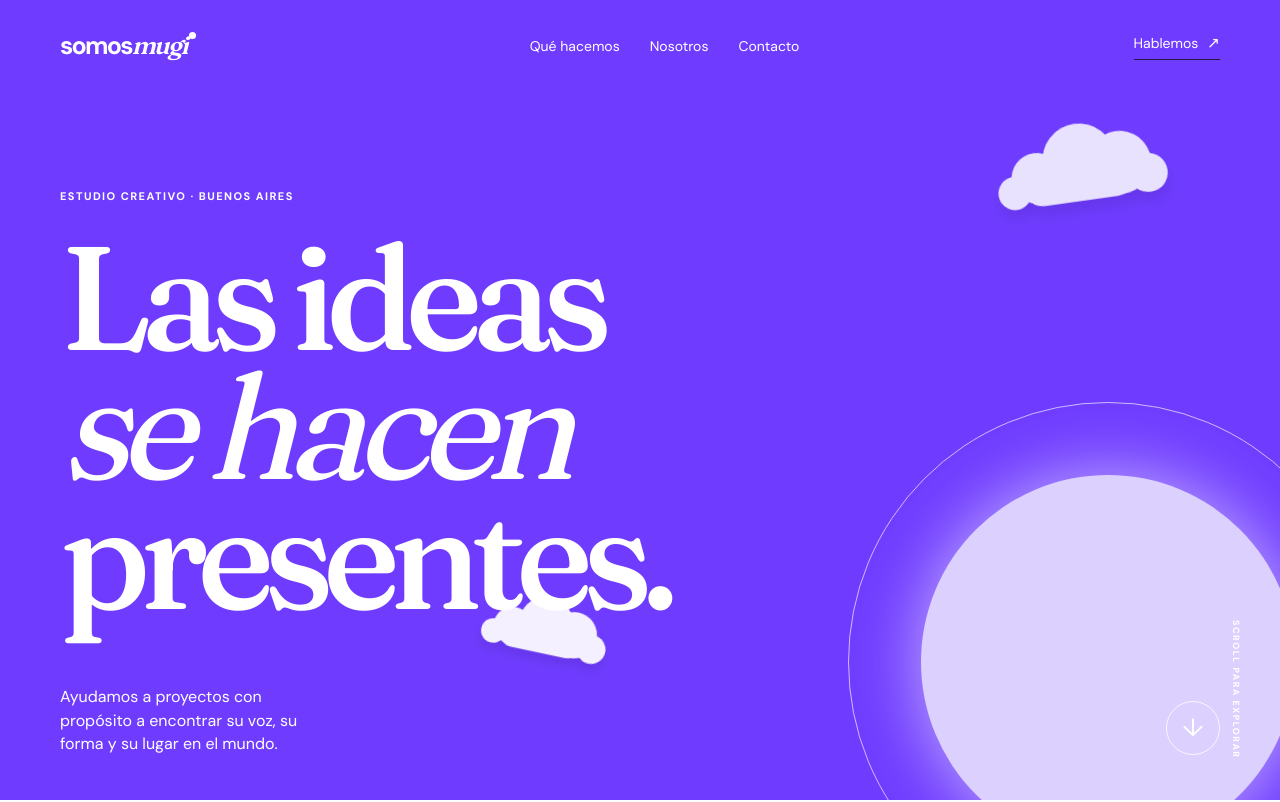
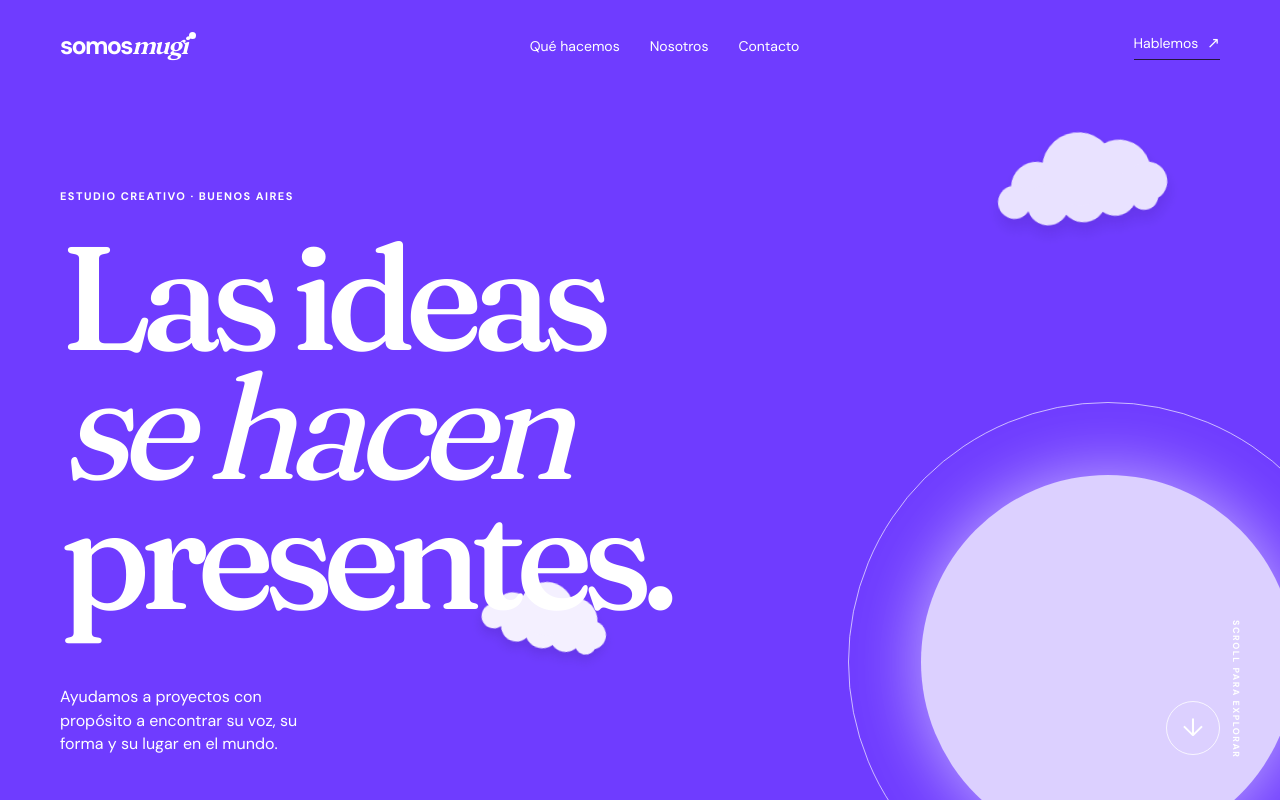
Before and after one commit to somos-mugi/somosmugi-front, a Next.js app: page / in a window 1280 px wide. Shown: the top 802 px of the page. Built offline with nearby package versions, Linux system fonts and the light colour scheme.

Commit message:
fix: clouds

```diff
--- a/app/globals.css
+++ b/app/globals.css
@@ -15,7 +15,7 @@ a { color:inherit; text-decoration:none; }
 h1,h2,h3,p { margin-top:0; } h1,h2 { font-family:var(--font-serif), Georgia, serif; font-weight:500; letter-spacing:-.075em; line-height:.88; } h1 { font-size:clamp(72px, 11.5vw, 158px); margin:28px 0 0; } em { font-style:italic; font-weight:400; }
 .hero-bottom { margin-top:auto; padding:0 0 45px; display:flex; align-items:end; justify-content:space-between; }.hero-bottom p { width:260px; font-size:16px; line-height:1.45; margin:0; }.round-link { display:grid; place-items:center; width:54px; height:54px; border:1px solid rgba(255,255,255,.8); border-radius:50%; font-size:25px; transition:background .2s,color .2s; }.round-link:hover { background:white; color:var(--violet); }
 .hero-orb { position:absolute; right:-88px; bottom:-122px; width:520px; height:520px; border:1px solid rgba(255,255,255,.65); border-radius:50%; }.hero-orb span { display:block; margin:72px; width:374px; height:374px; border-radius:50%; background:var(--lilac); box-shadow:0 0 70px rgba(255,255,255,.6); }.scroll-note { position:absolute; right:38px; bottom:42px; writing-mode:vertical-rl; font-size:9px; letter-spacing:1.5px; font-weight:bold; }
-.cloud { position:absolute; pointer-events:none; z-index:0; height:94px; width:270px; filter:drop-shadow(0 14px 11px rgba(35,14,92,.14)); animation:float 7s ease-in-out infinite; }.cloud::before,.cloud::after,.cloud i { content:""; display:block; position:absolute; background:var(--cloud); border-radius:999px; }.cloud::before { width:170px; height:56px; left:44px; bottom:0; }.cloud::after { width:112px; height:112px; left:78px; bottom:7px; }.cloud i:nth-child(1) { width:78px; height:78px; left:27px; bottom:5px; }.cloud i:nth-child(2) { width:97px; height:97px; left:147px; bottom:2px; }.cloud i:nth-child(3) { width:51px; height:51px; left:4px; bottom:0; }.cloud i:nth-child(4) { width:60px; height:60px; left:207px; bottom:-1px; }.cloud-a { top:125px; right:5%; transform:rotate(-8deg) scale(.65); opacity:.92; }.cloud-b { bottom:110px; left:32%; transform:rotate(12deg) scale(.48); animation-delay:-3s; }.cloud-c { right:1%; bottom:25px; transform:rotate(-10deg) scale(.6); opacity:.95; animation-delay:-2s; } @keyframes float { 50% { translate:0 -17px; } }
+.cloud { position:absolute; pointer-events:none; z-index:0; height:118px; width:270px; filter:drop-shadow(0 14px 11px rgba(35,14,92,.14)); animation:float 7s ease-in-out infinite; }.cloud::before,.cloud::after,.cloud i { content:""; display:block; position:absolute; background:var(--cloud); border-radius:50%; }.cloud::before { width:72px; height:72px; left:99px; bottom:-3px; }.cloud::after { width:112px; height:112px; left:78px; bottom:24px; }.cloud i:nth-child(1) { width:78px; height:78px; left:27px; bottom:22px; }.cloud i:nth-child(2) { width:97px; height:97px; left:147px; bottom:19px; }.cloud i:nth-child(3) { width:51px; height:51px; left:4px; bottom:17px; }.cloud i:nth-child(4) { width:60px; height:60px; left:207px; bottom:16px; }.cloud i:nth-child(5) { width:64px; height:64px; left:48px; bottom:0; }.cloud i:nth-child(6) { width:67px; height:67px; left:151px; bottom:0; }.cloud i:nth-child(7) { width:43px; height:43px; left:207px; bottom:3px; }.cloud-a { top:125px; right:5%; transform:rotate(-8deg) scale(.65); opacity:.92; }.cloud-b { bottom:110px; left:32%; transform:rotate(12deg) scale(.48); animation-delay:-3s; }.cloud-c { right:1%; bottom:25px; transform:rotate(-10deg) scale(.6); opacity:.95; animation-delay:-2s; } @keyframes float { 50% { translate:0 -17px; } }
 .intro { padding:155px 0 165px; display:grid; grid-template-columns:1fr 2fr; gap:30px; }.intro h2 { font-size:clamp(45px, 6.5vw, 82px); max-width:720px; margin-bottom:35px; }.lead { max-width:410px; font-size:18px; line-height:1.48; margin-bottom:33px; }.text-link { display:inline-block; border-bottom:1px solid var(--ink); padding-bottom:4px; font-size:14px; font-weight:600; }
 .services { background:var(--violet-deep); color:white; padding:105px 0 115px; }.services-head { margin:56px 0 75px; display:flex; align-items:end; justify-content:space-between; }.services h2,.contact h2 { font-size:clamp(52px, 7.1vw, 94px); margin:0; }.services-head > p { width:245px; font-size:15px; line-height:1.5; margin:0 0 6px; }.service-list { border-top:1px solid rgba(255,255,255,.45); }.service { min-height:146px; display:grid; align-items:center; grid-template-columns:90px 1.05fr 1.25fr 35px; gap:18px; border-bottom:1px solid rgba(255,255,255,.45); transition:background .25s,padding .25s; }.service:hover { background:#5630a0; padding-left:18px; }.service-no { font-size:12px; }.service h3 { font-family:var(--font-serif); font-size:37px; font-weight:400; letter-spacing:-.045em; margin:0; }.service p { font-size:14px; line-height:1.45; max-width:295px; margin:0; }.service>.arrow { font-size:23px; }
 .manifesto { min-height:620px; padding:130px 0; position:relative; overflow:hidden; }.manifesto-text { font-family:var(--font-serif); font-size:clamp(46px, 6.5vw, 84px); line-height:.96; letter-spacing:-.065em; max-width:865px; margin:92px 0 0 15.5%; position:relative; z-index:1; }.shape { position:absolute; border-radius:50%; }.shape-one { width:165px; height:165px; background:var(--lilac); right:10%; top:145px; }.shape-two { width:350px; height:350px; border:1px solid var(--violet); left:-110px; bottom:-155px; }
--- a/app/page.tsx
+++ b/app/page.tsx
@@ -29,8 +29,8 @@ export default function Home() {
           </div>
         </div>
         <div className="hero-orb" aria-hidden="true"><span /></div>
-        <div className="cloud cloud-a" aria-hidden="true"><i /><i /><i /><i /></div>
-        <div className="cloud cloud-b" aria-hidden="true"><i /><i /><i /><i /></div>
+        <div className="cloud cloud-a" aria-hidden="true"><i /><i /><i /><i /><i /><i /><i /></div>
+        <div className="cloud cloud-b" aria-hidden="true"><i /><i /><i /><i /><i /><i /><i /></div>
         <p className="scroll-note">SCROLL PARA EXPLORAR</p>
       </section>
 
@@ -65,7 +65,7 @@ export default function Home() {
         <p className="section-label">(03) NUESTRA FORMA</p>
         <p className="manifesto-text">No creemos en las fórmulas. Creemos en <em>escuchar</em>, pensar y hacer con intención.</p>
         <div className="shape shape-two" aria-hidden="true" />
-        <div className="cloud cloud-c" aria-hidden="true"><i /><i /><i /><i /></div>
+        <div className="cloud cloud-c" aria-hidden="true"><i /><i /><i /><i /><i /><i /><i /></div>
       </section>
 
       <section className="contact" id="contacto">
```
